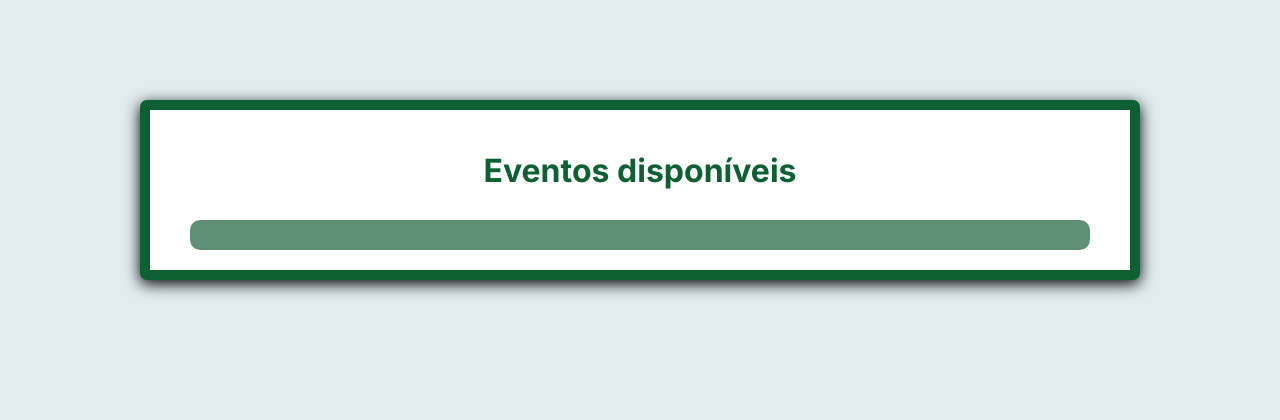
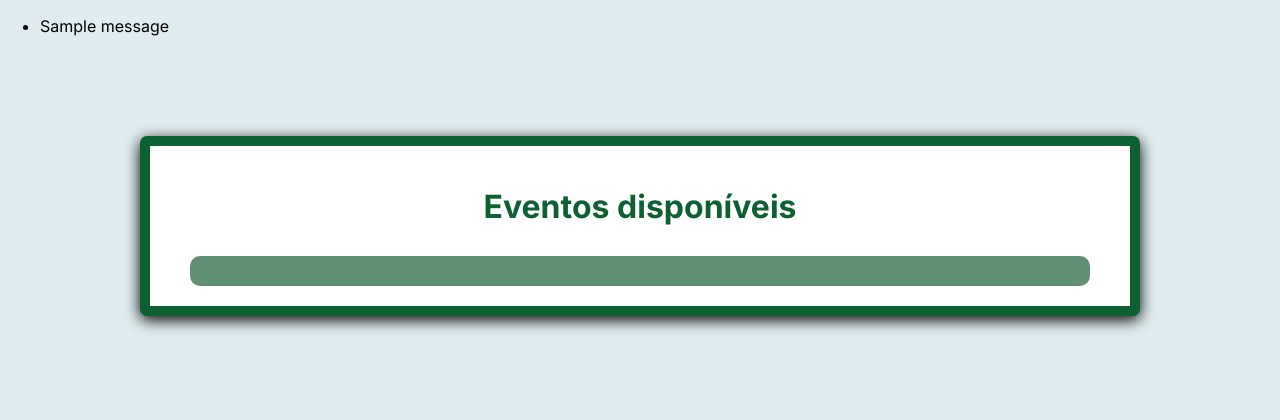
Before and after one commit to okiobot/SGEA, a Django app: template sgea/login/templates/usuarios/eventosU.html in a window 1280 px wide. Shown: the part 174-594 px from the top of the page. Run offline with Django 5.2, Linux system fonts and the light colour scheme; the template is opened without the code that fills it: values that come from a table or form of the project are taken from there, others are empty; tables that the repository leaves empty hold one stand-in row (values such as "Sample post"); one stand-in notice (Sample message) is shown; some web fonts are replaced.

Commit message:
style: Agora, ao invés do usuário ser redirecionado a uma página e ser forçado a retornar manualmente, o aplicativo irá apresentar uma mensagem confirmando a inscrição.

```diff
--- a/sgea/login/templates/usuarios/eventosU.html
+++ b/sgea/login/templates/usuarios/eventosU.html
@@ -4,6 +4,14 @@
 {% block title %}Eventos Disponíveis - Casa de Atena{% endblock %}
 
 {% block content %}
+
+{% if messages %}
+    <ul class="messages">
+        {% for message in messages %}
+            <li{% if message.tags %} class="{{ message.tags }}"{% endif %}>{{ message }}</li>
+        {% endfor %}
+    </ul>
+{% endif %}
 
 <div class="eventosDisp-container">
     <div class="eventosDisp-titulo">
--- a/sgea/login/views.py
+++ b/sgea/login/views.py
@@ -477,7 +477,9 @@ def inscricao_evento(request, usuario_id, evento_id):
         evento.vagas -= 1
         evento.save()
 
-        return HttpResponse(f"Você foi inscrito com sucesso no seguinte evento!: {evento.nome}")
+        messages.success(request, f"Você foi inscrito com sucesso no seguinte evento: {evento.nome}!")
+        return redirect("inscricao")
+
 
     return render(request,"usuarios/meus_eventos.html", {"usuarios": Usuario.objects.all(), "eventos": Evento.objects.all()})
 
```
